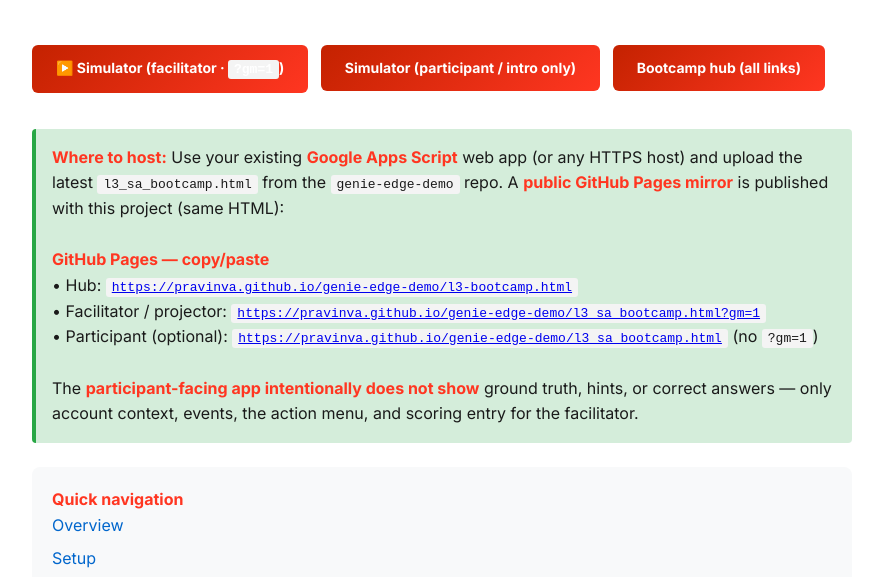
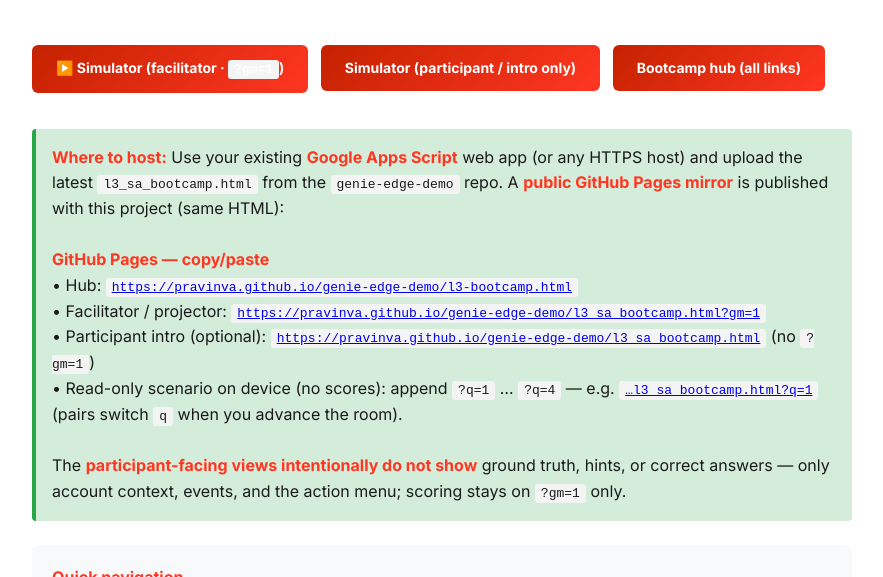
Before and after one commit to pravinva/genie-at-the-edge, a plain HTML site: page agentic_hmi/apps-script-fe-bootcamp/facilitatorGuide.html in a window 1280 px wide. Shown: the part 150-727 px from the top of the page, without its empty margins (198-1081 px from the left). Drawn offline with Linux system fonts and the light colour scheme.

Commit message:
docs: facilitator guide Pages ?q= read-only line

```diff
--- a/agentic_hmi/apps-script-fe-bootcamp/facilitatorGuide.html
+++ b/agentic_hmi/apps-script-fe-bootcamp/facilitatorGuide.html
@@ -175,8 +175,9 @@ code {
 <strong>GitHub Pages — copy/paste</strong><br>
 • Hub: <a href="https://pravinva.github.io/genie-edge-demo/l3-bootcamp.html" target="_blank" rel="noopener noreferrer"><code>https://pravinva.github.io/genie-edge-demo/l3-bootcamp.html</code></a><br>
 • Facilitator / projector: <a href="https://pravinva.github.io/genie-edge-demo/l3_sa_bootcamp.html?gm=1" target="_blank" rel="noopener noreferrer"><code>https://pravinva.github.io/genie-edge-demo/l3_sa_bootcamp.html?gm=1</code></a><br>
-• Participant (optional): <a href="https://pravinva.github.io/genie-edge-demo/l3_sa_bootcamp.html" target="_blank" rel="noopener noreferrer"><code>https://pravinva.github.io/genie-edge-demo/l3_sa_bootcamp.html</code></a> (no <code>?gm=1</code>)<br><br>
-The <strong>participant-facing app intentionally does not show</strong> ground truth, hints, or correct answers — only account context, events, the action menu, and scoring entry for the facilitator.
+• Participant intro (optional): <a href="https://pravinva.github.io/genie-edge-demo/l3_sa_bootcamp.html" target="_blank" rel="noopener noreferrer"><code>https://pravinva.github.io/genie-edge-demo/l3_sa_bootcamp.html</code></a> (no <code>?gm=1</code>)<br>
+• Read-only scenario on device (no scores): append <code>?q=1</code> … <code>?q=4</code> — e.g. <a href="https://pravinva.github.io/genie-edge-demo/l3_sa_bootcamp.html?q=1" target="_blank" rel="noopener noreferrer"><code>…l3_sa_bootcamp.html?q=1</code></a> (pairs switch <code>q</code> when you advance the room).<br><br>
+The <strong>participant-facing views intentionally do not show</strong> ground truth, hints, or correct answers — only account context, events, and the action menu; scoring stays on <code>?gm=1</code> only.
 </div>
 
 <div class="toc">
```
Also changed, not shown: agentic_hmi/l3_sa_bootcamp_facilitator_guide.html (+3 -2 lines).
